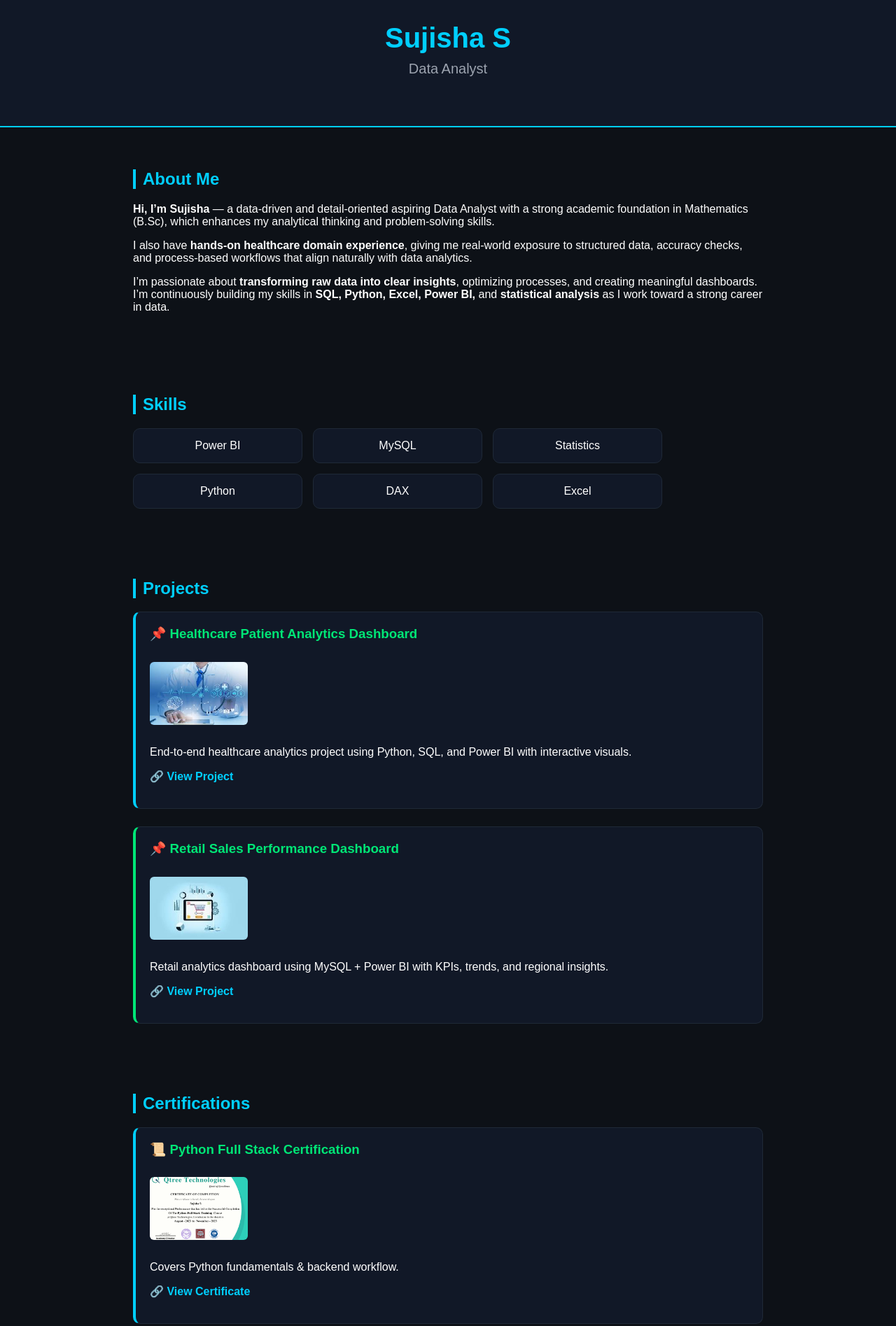
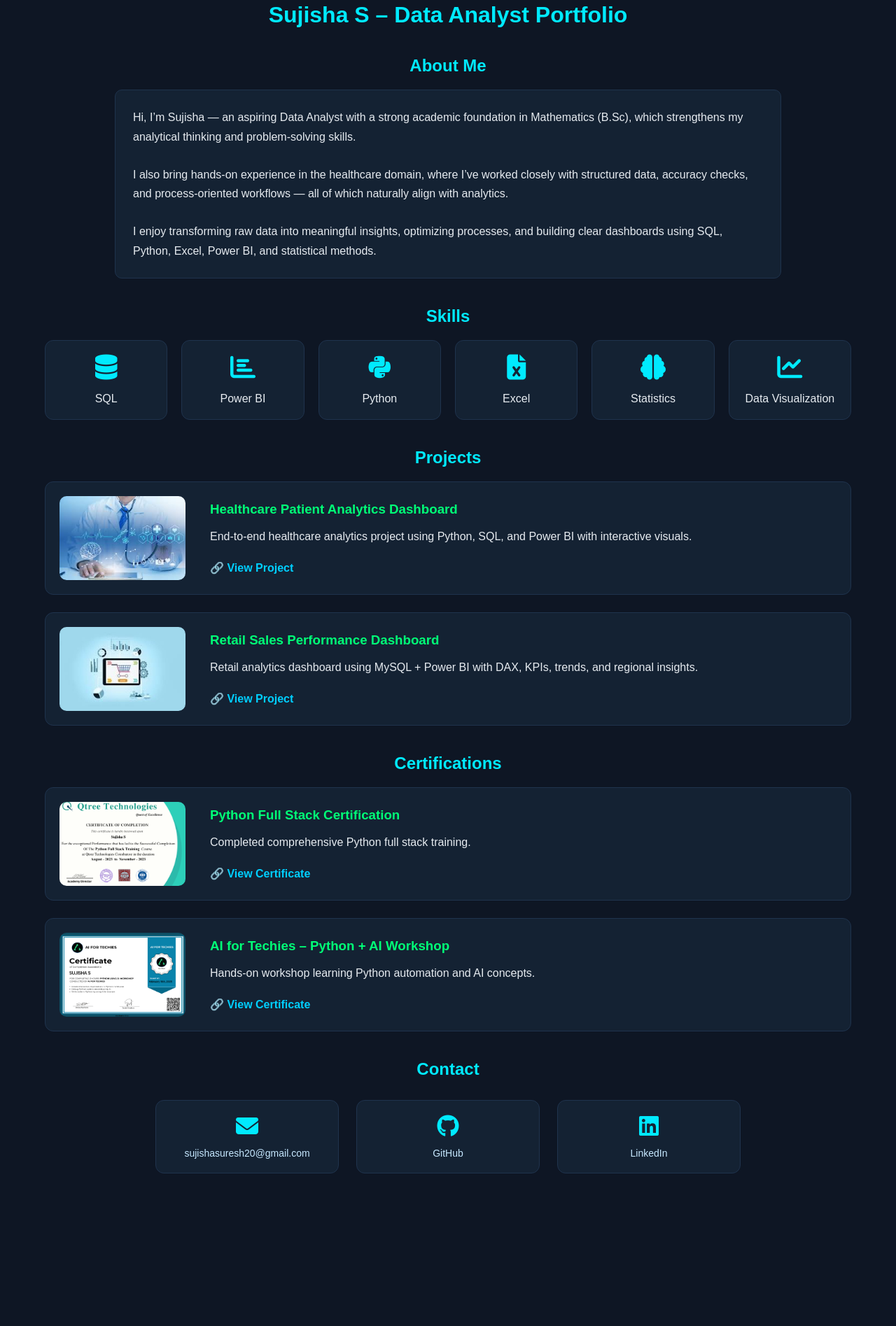
Before and after one commit to Sujisha123/Sujisha123.github.io, a plain HTML site: page index.html in a window 1280 px wide. Shown: the part 18-1913 px from the top of the page at 70% size. After the commit the page ends 1695 px from the top, so only its background shows below. Drawn offline with Linux system fonts and the light colour scheme.

Commit message:
Update index.html

```diff
--- a/index.html
+++ b/index.html
@@ -1,202 +1,220 @@
 <!DOCTYPE html>
 <html lang="en">
 <head>
-    <link rel="stylesheet" href="https://cdnjs.cloudflare.com/ajax/libs/font-awesome/6.5.0/css/all.min.css">
 <meta charset="UTF-8" />
 <meta name="viewport" content="width=device-width, initial-scale=1.0" />
-    <title>Sujisha S | Data Analyst Portfolio</title>
+<title>Sujisha S – Portfolio</title>
+
 <style>
     body {
         margin: 0;
-            font-family: Arial, sans-serif;
-            background-color: #0d1117;
-            color: #ffffff;
+        font-family: "Poppins", sans-serif;
+        background: #0e1624;
+        color: #e6ebf0;
     }
-        header {
+
+    h1, h2 {
+        color: #00eaff;
         text-align: center;
-            padding: 50px 20px;
-            background: #111827;
-            border-bottom: 2px solid #00CFFF;
     }
-        header h1 {
-            font-size: 40px;
-            margin: 0;
-            color: #00CFFF;
+
+    .section {
+        width: 90%;
+        margin: auto;
+        margin-top: 40px;
     }
-        header p {
-            font-size: 20px;
-            margin-top: 10px;
-            color: #9ca3af;
-        }
-        .section {
-            padding: 40px 20px;
+
+    /* About Section */
+    .about-box {
+        background: #142233;
+        padding: 25px;
+        border-radius: 10px;
+        border: 1px solid #1f334d;
         max-width: 900px;
         margin: auto;
+        line-height: 1.7;
     }
-        h2 {
-            color: #00CFFF;
-            border-left: 4px solid #00CFFF;
-            padding-left: 10px;
+
+    /* Projects / Certifications Horizontal Cards */
+    .project-card-wrapper {
+        display: flex;
+        gap: 20px;
+        margin-bottom: 25px;
+        background: #142233;
+        padding: 20px;
+        border-radius: 12px;
+        border: 1px solid #1f334d;
+        align-items: center;
+        transition: 0.2s ease;
     }
-        .projects {
-            display: flex;
-            flex-direction: column;
-            gap: 25px;
+
+    .project-card-wrapper img {
+        width: 180px;
+        height: 120px;
+        object-fit: cover;
+        border-radius: 10px;
     }
-        .project-card {
-            background: #111827;
-            padding: 20px;
-            border-radius: 10px;
-            border: 1px solid #1f2937;
+
+    .project-text {
+        flex: 1;
+        padding-left: 15px;
     }
-        .project-card h3 {
+
+    .project-text h3 {
+        color: #00ff77;
         margin-top: 0;
-            color: #00E676;
     }
-        a {
-            color: #00CFFF;
+
+    .project-link {
+        display: inline-block;
+        margin-top: 10px;
+        color: #00cfff;
+        font-weight: bold;
         text-decoration: none;
     }
-        a:hover {
+
+    .project-link:hover {
         text-decoration: underline;
     }
-        footer {
-            text-align: center;
-            padding: 20px;
-            color: #9ca3af;
-            margin-top: 40px;
+
+    /* CLICK Glow effect */
+    .project-card-wrapper:active {
+        transform: scale(0.97);
+        box-shadow: 0 0 12px rgba(0, 204, 255, 0.6);
+        border-color: #00cfff;
     }
+
+    /* Contact Section */
     .contact-container {
         display: flex;
+        justify-content: center;
+        gap: 25px;
+        margin-top: 30px;
+    }
+
+    .contact-card {
+        background: #142233;
+        padding: 20px;
+        width: 220px;
+        text-align: center;
+        border-radius: 12px;
+        border: 1px solid #1f334d;
+        transition: 0.2s ease;
+    }
+
+    .contact-card:hover {
+        background: #1b2b40;
+    }
+
+    .contact-card i {
+        font-size: 32px;
+        color: #00eaff;
+        margin-bottom: 10px;
+    }
+
+    .contact-card a {
+        display: block;
+        margin-top: 5px;
+        color: #c6e8ff;
+        text-decoration: none;
+        font-size: 14px;
+    }
+    /* Skills Section */
+.skills-container {
+    display: grid;
+    grid-template-columns: repeat(auto-fit, minmax(150px, 1fr));
     gap: 20px;
-  flex-wrap: wrap;
-  justify-content: center;
     margin-top: 20px;
 }
 
-.contact-box {
-  background: rgba(255, 255, 255, 0.05);
-  border: 1px solid rgba(255, 255, 255, 0.15);
+.skill-card {
+    background: #142233;
+    padding: 20px;
     border-radius: 12px;
-  padding: 20px;
-  width: 260px;
+    border: 1px solid #1f334d;
     text-align: center;
-  transition: 0.3s;
+    transition: 0.2s ease;
 }
 
-.contact-box:hover {
-  background: rgba(0, 204, 255, 0.1);
-  border-color: #00CFFF;
-  transform: translateY(-5px);
-}
-
-.contact-icon {
-  font-size: 32px;
+.skill-card i {
+    font-size: 36px;
+    color: #00eaff;
     margin-bottom: 10px;
 }
 
-.contact-box a {
-  color: #F8F8F8;
-  text-decoration: none;
-  font-size: 15px;
+.skill-card span {
+    display: block;
+    margin-top: 8px;
+    font-size: 16px;
+    color: #e6ebf0;
+    font-weight: 500;
 }
 
+/* Click glow */
+.skill-card:active {
+    transform: scale(0.97);
+    box-shadow: 0 0 12px rgba(0, 204, 255, 0.6);
+    border-color: #00cfff;
+}
+
+
 </style>
+
+<!-- ICONS (FontAwesome) -->
+<script src="https://kit.fontawesome.com/a2d9d5a64b.js" crossorigin="anonymous"></script>
+
 </head>
 <body>
 
-<header>
-    <h1>Sujisha S</h1>
-    <p>Data Analyst</p>
-</header>
+<!-- HEADER -->
+<h1>Sujisha S – Data Analyst Portfolio</h1>
 
-<section class="section" id="about">
+
+<!-- ABOUT SECTION -->
+<section class="section">
     <h2>About Me</h2>
-  <p>
-    <strong>Hi, I’m Sujisha</strong> — a data-driven and detail-oriented aspiring Data Analyst with a strong
-    academic foundation in Mathematics (B.Sc), which enhances my analytical thinking and problem-solving skills.
-  </p>
-  <p>
-    I also have <strong>hands-on healthcare domain experience</strong>, giving me real-world exposure to structured
-    data, accuracy checks, and process-based workflows that align naturally with data analytics.
-  </p>
-  <p>
-    I’m passionate about <strong>transforming raw data into clear insights</strong>, optimizing processes, and creating
-    meaningful dashboards. I’m continuously building my skills in <strong>SQL, Python, Excel, Power BI,</strong> and
-    <strong>statistical analysis</strong> as I work toward a strong career in data.
-  </p>
-</section>
-
-<section class="section" id="skills">
-    <h2>Skills</h2>
-    <div style="display: flex; flex-wrap: wrap; gap: 15px;">
-        <div style="background:#111827; border:1px solid #1f2937; padding:15px 20px; border-radius:10px; width:200px; text-align:center;">Power BI</div>
-        <div style="background:#111827; border:1px solid #1f2937; padding:15px 20px; border-radius:10px; width:200px; text-align:center;">MySQL</div>
-        <div style="background:#111827; border:1px solid #1f2937; padding:15px 20px; border-radius:10px; width:200px; text-align:center;">Statistics</div>
-        <div style="background:#111827; border:1px solid #1f2937; padding:15px 20px; border-radius:10px; width:200px; text-align:center;">Python</div>
-        <div style="background:#111827; border:1px solid #1f2937; padding:15px 20px; border-radius:10px; width:200px; text-align:center;">DAX</div>
-        <div style="background:#111827; border:1px solid #1f2937; padding:15px 20px; border-radius:10px; width:200px; text-align:center;">Excel</div>
+    <div class="about-box">
+        Hi, I’m Sujisha — an aspiring Data Analyst with a strong academic foundation in Mathematics (B.Sc), which strengthens my analytical thinking and problem-solving skills.
+        <br><br>
+        I also bring hands-on experience in the healthcare domain, where I’ve worked closely with structured data, accuracy checks, and process-oriented workflows — all of which naturally align with analytics.
+        <br><br>
+        I enjoy transforming raw data into meaningful insights, optimizing processes, and building clear dashboards using SQL, Python, Excel, Power BI, and statistical methods.
     </div>
 </section>
 
-<section class="section" id="projects">
-    <h2>Projects</h2>
-    <div class="projects">
-        <div class="project-card" style="border-left:4px solid #00CFFF;">
-            <h3>📌 Healthcare Patient Analytics Dashboard</h3>
-            <img src="images/Healthcare.png" alt="Healthcare Project" style="width:140px;height:90px;object-fit:cover;border-radius:6px;margin:10px 0;">
-            <p>End-to-end healthcare analytics project using Python, SQL, and Power BI with interactive visuals.</p>
-            <p><a href="https://github.com/Sujisha123/Healthcare-Data-Analytics-Dashboard" target="_blank" style="font-weight:bold;">🔗 View Project</a></a></p>
+    <section class="section">
+    <h2>Skills</h2>
+
+    <div class="skills-container">
+
+        <div class="skill-card">
+            <i class="fas fa-database"></i>
+            <span>SQL</span>
         </div>
 
-        <div class="project-card" style="border-left:4px solid #00E676;">
-            <h3>📌 Retail Sales Performance Dashboard</h3>
-            <img src="images/Retail.png" alt="Retail Project" style="width:140px;height:90px;object-fit:cover;border-radius:6px;margin:10px 0;">
-            <p>Retail analytics dashboard using MySQL + Power BI with KPIs, trends, and regional insights.</p>
-            <p><a href="https://github.com/Sujisha123/Retail-Sales-Performance-Dashboard" target="_blank" style="font-weight:bold;">🔗 View Project</a></a></p>
-        </div>
-    </div>
-</section>
-
-<section class="section" id="certifications">
-    <h2>Certifications</h2>
-    <div class="projects">
-        <div class="project-card" style="border-left:4px solid #00CFFF;">
-            <h3>📜 Python Full Stack Certification</h3>
-            <img src="images/Pythonfullstack.png" alt="Python Certificate" style="width:140px;height:90px;object-fit:cover;border-radius:6px;margin:10px 0;">
-            <p>Covers Python fundamentals & backend workflow.</p>
-            <p><a href="images/Pythonfullstack.png" target="_blank" style="font-weight:bold;">🔗 View Certificate</a></a></p>
+        <div class="skill-card">
+            <i class="fas fa-chart-bar"></i>
+            <span>Power BI</span>
         </div>
 
-        <div class="project-card" style="border-left:4px solid #00E676;">
-            <h3>📜 AI for Techies – Python Using AI Workshop</h3>
-            <img src="images/AIfortechies.png" alt="AI Workshop Certificate" style="width:140px;height:90px;object-fit:cover;border-radius:6px;margin:10px 0;">
-            <p>Hands-on workshop on Python automation using AI tools.</p>
-            <p><a href="images/AIfortechies.png" target="_blank" style="font-weight:bold;">🔗 View Certificate</a></a></p>
-        </div>
-    </div>
-</section>
-
-<section class="section" id="contact">
-  <h2>Contact</h2>
-
-  <div class="contact-container">
-
-    <div class="contact-box">
-      <div class="contact-icon"><i class="fa-solid fa-envelope"></i></div>
-      <a href="sujishasuresh20@gmail.com">sujishasuresh20@gmail.com</a>
+        <div class="skill-card">
+            <i class="fab fa-python"></i>
+            <span>Python</span>
         </div>
 
-    <div class="contact-box">
-      <div class="contact-icon"><i class="fa-brands fa-github"></i></div>
-      <a href="https://github.com/Sujisha123" target="_blank">github.com/Sujisha123</a>
+        <div class="skill-card">
+            <i class="fas fa-file-excel"></i>
+            <span>Excel</span>
         </div>
 
-    <div class="contact-box">
-      <div class="contact-icon"><i class="fa-brands fa-linkedin"></i></div>
-      <a href="https://www.linkedin.com/in/sujishasuresh20/" target="_blank">
-        linkedin.com/in/sujishasuresh20
-      </a>
+        <div class="skill-card">
+            <i class="fas fa-brain"></i>
+            <span>Statistics</span>
+        </div>
+
+        <div class="skill-card">
+            <i class="fas fa-chart-line"></i>
+            <span>Data Visualization</span>
         </div>
 
     </div>
@@ -204,10 +222,78 @@
 
 
 
+<!-- PROJECTS SECTION -->
+<section class="section">
+    <h2>Projects</h2>
 
-<footer>
-    © 2025 Sujisha S — Portfolio
-</footer>
+    <!-- Healthcare Project -->
+    <div class="project-card-wrapper">
+        <img src="images/Healthcare.png" alt="Healthcare Dashboard">
+        <div class="project-text">
+            <h3>Healthcare Patient Analytics Dashboard</h3>
+            <p>End-to-end healthcare analytics project using Python, SQL, and Power BI with interactive visuals.</p>
+            <a class="project-link" href="https://github.com/Sujisha123/Healthcare-Data-Analytics-Dashboard" target="_blank">🔗 View Project</a>
+        </div>
+    </div>
+
+    <!-- Retail Project -->
+    <div class="project-card-wrapper">
+        <img src="images/Retail.png" alt="Retail Dashboard">
+        <div class="project-text">
+            <h3>Retail Sales Performance Dashboard</h3>
+            <p>Retail analytics dashboard using MySQL + Power BI with DAX, KPIs, trends, and regional insights.</p>
+            <a class="project-link" href="https://github.com/Sujisha123/Retail-Sales-Performance-Dashboard" target="_blank">🔗 View Project</a>
+        </div>
+    </div>
+</section>
+
+
+<!-- CERTIFICATIONS -->
+<section class="section">
+    <h2>Certifications</h2>
+
+    <div class="project-card-wrapper">
+        <img src="images/Pythonfullstack.png" alt="Python Certificate">
+        <div class="project-text">
+            <h3>Python Full Stack Certification</h3>
+            <p>Completed comprehensive Python full stack training.</p>
+            <a class="project-link" href="images/Pythonfullstack.png" target="_blank">🔗 View Certificate</a>
+        </div>
+    </div>
+
+    <div class="project-card-wrapper">
+        <img src="images/AIfortechies.png" alt="AI Workshop">
+        <div class="project-text">
+            <h3>AI for Techies – Python + AI Workshop</h3>
+            <p>Hands-on workshop learning Python automation and AI concepts.</p>
+            <a class="project-link" href="images/AIfortechies.png" target="_blank">🔗 View Certificate</a>
+        </div>
+    </div>
+</section>
+
+
+<!-- CONTACT -->
+<section class="section">
+    <h2>Contact</h2>
+    <div class="contact-container">
+
+        <div class="contact-card">
+            <i class="fas fa-envelope"></i>
+            <a href="mailto:sujishasuresh20@gmail.com">sujishasuresh20@gmail.com</a>
+        </div>
+
+        <div class="contact-card">
+            <i class="fab fa-github"></i>
+            <a href="https://github.com/Sujisha123" target="_blank">GitHub</a>
+        </div>
+
+        <div class="contact-card">
+            <i class="fab fa-linkedin"></i>
+            <a href="https://www.linkedin.com/in/sujishasuresh20/" target="_blank">LinkedIn</a>
+        </div>
+
+    </div>
+</section>
 
 </body>
 </html>
```
Lines whose indentation alone changed are shown as unchanged.
